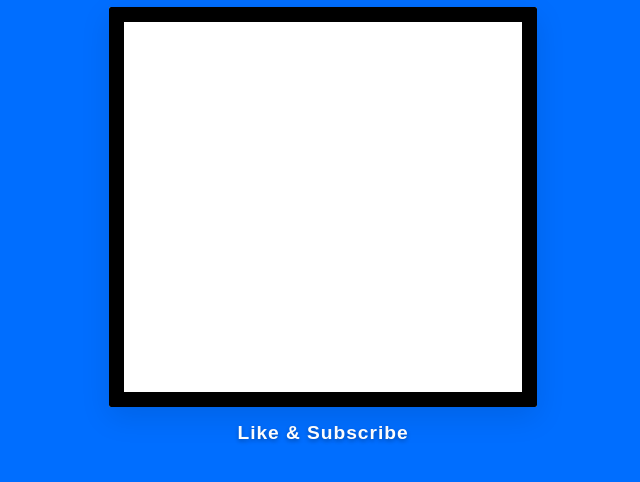
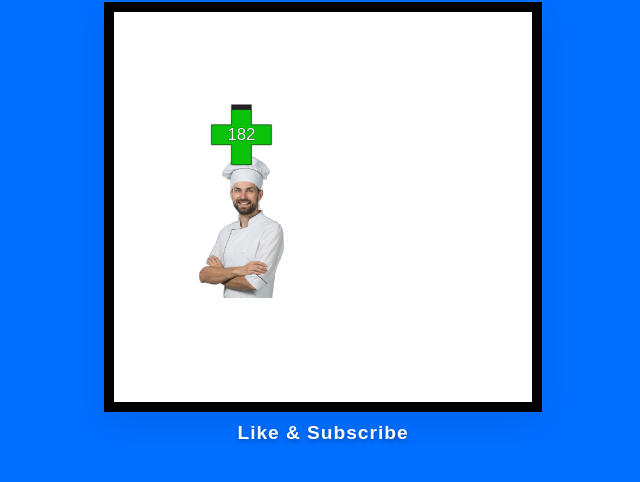
Before and after one commit to noxuszx/duels2d, a plain HTML site: page index.html in a window 1280 px wide. Shown: the part 200-682 px from the top of the page, without its empty margins (317-957 px from the left). Drawn offline with nearby package versions, Linux system fonts and the light colour scheme.

Commit message:
fix: support visual overflow for arena canvas

```diff
--- a/config/game.js
+++ b/config/game.js
@@ -5,10 +5,11 @@ window.GameConfig = {
     collisionCooldownMs: 300
   },
   arena: {
-    borderWidth: 15,
+    borderWidth: 5,
     borderColor: '#000000',
     backgroundColor: '#006eff',
-    containerColor: '#ffffff'
+    containerColor: '#ffffff',
+    visualOverflow: 160
   },
   text: {
     titleMain: 'BLIND GUY VS GOOD GUY',
--- a/css/style.css
+++ b/css/style.css
@@ -55,7 +55,7 @@ html, body {
    ============================================================================ */
 #game-container {
   position: relative;
-  background: #ffffff;
+  background: transparent;
 
   /*
    * Constrain width, let height follow aspect ratio, accounting for top/bottom margins.
@@ -71,8 +71,8 @@ html, body {
   border-radius: 2px;
   box-shadow: 0 10px 30px rgba(0, 0, 0, 0.1);
 
-  /* Ensure nothing escapes the container */
-  overflow: hidden;
+  /* The logical arena stays this size, but the canvas may draw UI/art outside. */
+  overflow: visible;
 }
 
 /* ---- Arena Canvas -------------------------------------------------------- */
--- a/js/game.js
+++ b/js/game.js
@@ -242,6 +242,7 @@ class GameManager {
     this.WALL_THICKNESS     = cfg.physics.wallThickness;
     this.COLLISION_COOLDOWN = cfg.physics.collisionCooldownMs;  // ms
     this.ARENA_BORDER       = cfg.arena.borderWidth;    // border width (px)
+    this.VISUAL_OVERFLOW    = cfg.arena.visualOverflow ?? 160;
 
     /* -- State ------------------------------------------------------------- */
     this.started    = true;
@@ -297,14 +298,27 @@ class GameManager {
      Sizes the canvas pixel buffer to match the #game-container's layout box.
      ------------------------------------------------------------------------- */
   _resizeCanvas() {
-    const rect  = this.container.getBoundingClientRect();
-    this.W      = this.canvas.width  = Math.round(rect.width);
-    this.H      = this.canvas.height = Math.round(rect.height);
+    const rect = this.container.getBoundingClientRect();
+    const overflow = this.VISUAL_OVERFLOW;
+    this.arenaW = Math.round(rect.width);
+    this.arenaH = Math.round(rect.height);
+    this.W = this.canvas.width = this.arenaW + overflow * 2;
+    this.H = this.canvas.height = this.arenaH + overflow * 2;
+
+    this.canvas.style.left = `${-overflow}px`;
+    this.canvas.style.top = `${-overflow}px`;
+    this.canvas.style.width = `${this.W}px`;
+    this.canvas.style.height = `${this.H}px`;
   }
 
   /* Arena fills the full canvas (the container IS the arena now) */
   _getArena() {
-    return { ax: 0, ay: 0, aw: this.W, ah: this.H };
+    return {
+      ax: this.VISUAL_OVERFLOW,
+      ay: this.VISUAL_OVERFLOW,
+      aw: this.arenaW,
+      ah: this.arenaH,
+    };
   }
 
   /* -------------------------------------------------------------------------
@@ -364,8 +378,6 @@ class GameManager {
 
     /* Enforce constant velocity and manual bounds */
     Events.on(this.engine, 'beforeUpdate', () => {
-      if (this.gameOver) return;
-
       const { ax, ay, aw, ah } = this._getArena();
       const bPadding = this.ARENA_BORDER || 0;
 
@@ -489,12 +501,11 @@ class GameManager {
 
       const W = this.W, H = this.H;
 
-      /* White fill */
-      ctx.fillStyle = '#ffffff';
-      ctx.fillRect(0, 0, W, H);
+      /* Clear to the page background so the arena sits on blue */
+      ctx.clearRect(0, 0, W, H);
 
-      /* Red arena border (drawn around the canvas edges) */
-      this._drawArenaBorder(ctx, W, H);
+      /* Arena border marks the logical hitbox bounds inside the overflow canvas. */
+      this._drawArenaBorder(ctx);
 
       /* Characters (bodies + weapons + health bars) */
       this._drawCharacters(ctx);
@@ -509,12 +520,13 @@ class GameManager {
   }
 
   /* Border around the canvas */
-  _drawArenaBorder(ctx, W, H) {
+  _drawArenaBorder(ctx) {
+    const { ax, ay, aw, ah } = this._getArena();
     const b = this.ARENA_BORDER;
     ctx.save();
     ctx.strokeStyle = window.GameConfig.arena.borderColor;
     ctx.lineWidth   = b * 2;   // double so the half inside is visible
-    ctx.strokeRect(0, 0, W, H);
+    ctx.strokeRect(ax, ay, aw, ah);
     ctx.restore();
   }
 
```
